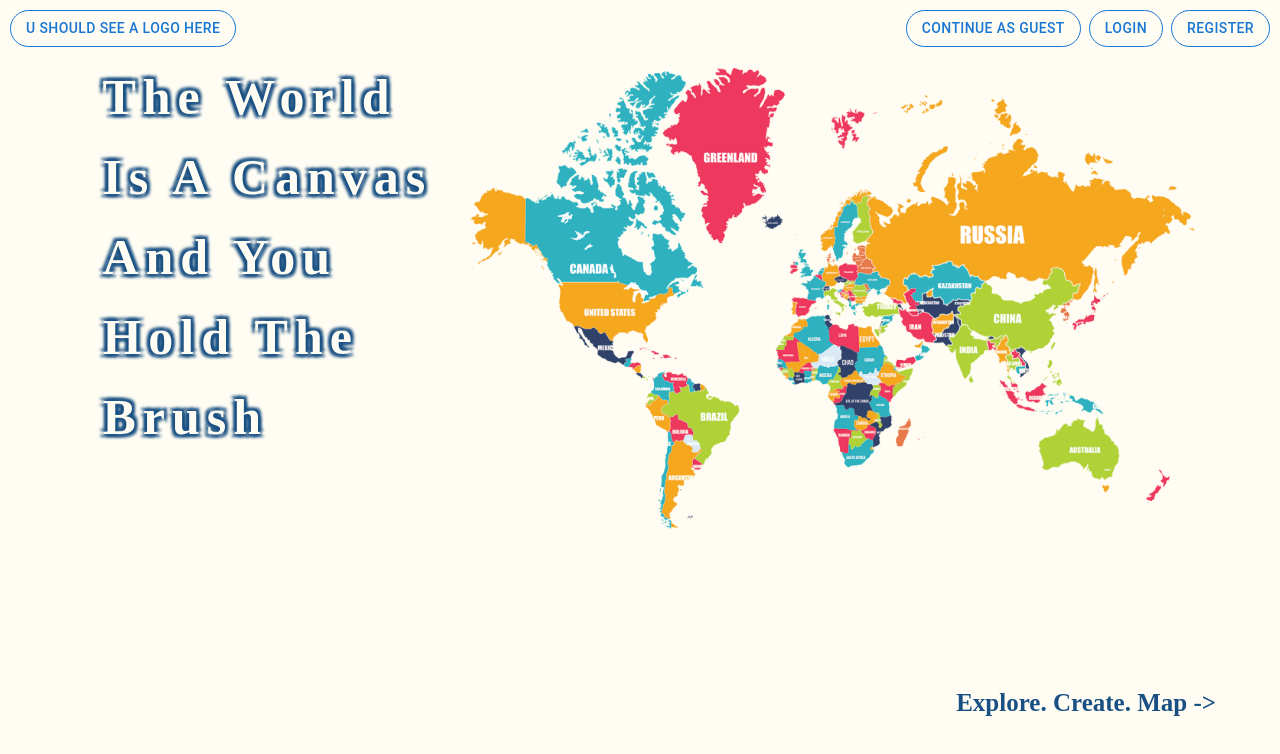
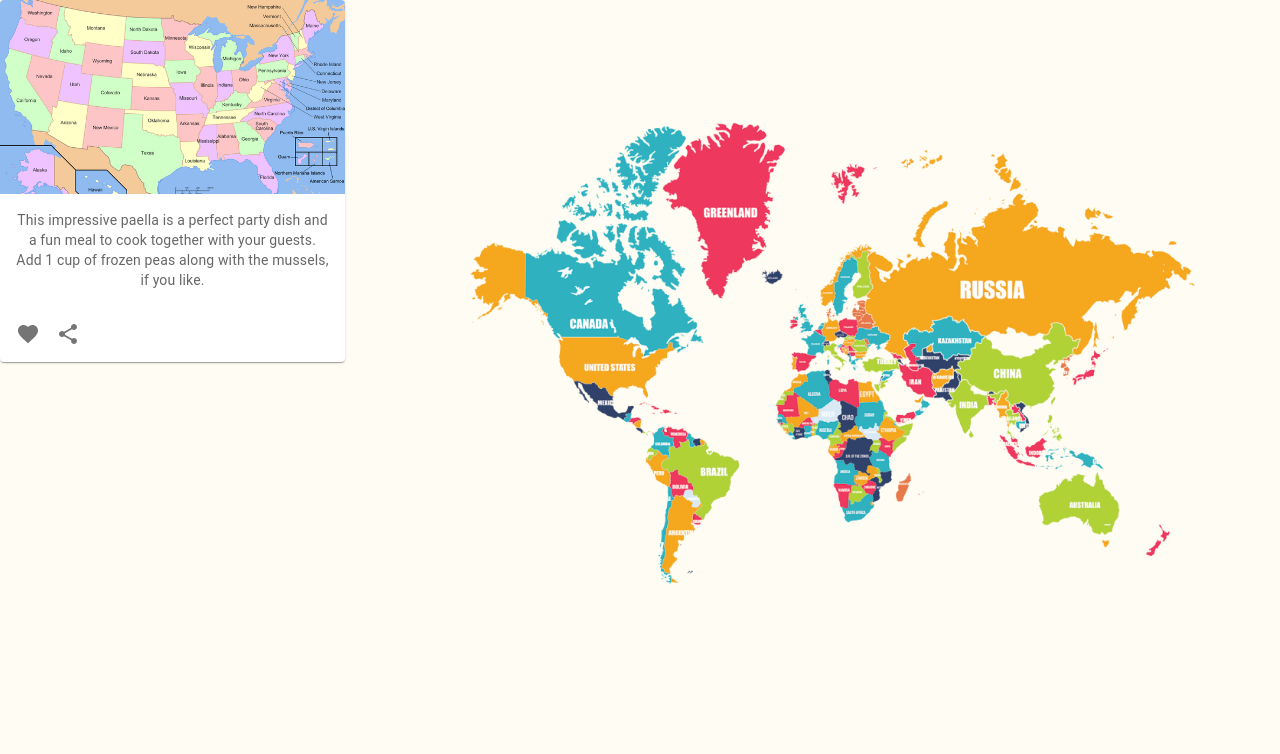
Before and after one commit to AmyLin06/MapArtisan, a React (Create React App) app in the folder client/: page / in a window 1280 px wide. Shown: the top 754 px of the page. Built offline with nearby package versions, Linux system fonts and the light colour scheme; a web font is replaced by a local one.

Commit message:
began creating mapcard component

```diff
--- a/client/src/App.js
+++ b/client/src/App.js
@@ -1,5 +1,6 @@
 // import logo from "./assets/logo.svg";
 import "./App.css";
+import MapCard from "./components/MapCard";
 import SplashScreen from "./screens/SplashScreen";
 
 function App() {
@@ -28,7 +29,8 @@ function App() {
           Learn React
         </a> */}
       </header>
-      <SplashScreen />
+      {/* <SplashScreen /> */}
+      <MapCard></MapCard>
     </div>
   );
 }
--- /dev/null
+++ b/client/src/components/MapCard.js
@@ -0,0 +1,59 @@
+import SampleMap from "../assets/SampleMap.png";
+import * as React from "react";
+import Card from "@mui/material/Card";
+import CardMedia from "@mui/material/CardMedia";
+import CardContent from "@mui/material/CardContent";
+import CardActions from "@mui/material/CardActions";
+import IconButton, { IconButtonProps } from "@mui/material/IconButton";
+import Typography from "@mui/material/Typography";
+import { red } from "@mui/material/colors";
+import FavoriteIcon from "@mui/icons-material/Favorite";
+import ShareIcon from "@mui/icons-material/Share";
+
+export default function MapCard() {
+  const [expanded, setExpanded] = React.useState(false);
+
+  const handleExpandClick = () => {
+    setExpanded(!expanded);
+  };
+
+  return (
+    <Card sx={{ maxWidth: 345 }}>
+      {/* <CardHeader
+        avatar={
+          <Avatar sx={{ bgcolor: red[500] }} aria-label="recipe">
+            R
+          </Avatar>
+        }
+        action={
+          <IconButton aria-label="settings">
+            <MoreVertIcon />
+          </IconButton>
+        }
+        title="Shrimp and Chorizo Paella"
+        subheader="September 14, 2016"
+      /> */}
+      <CardMedia
+        component="img"
+        height="194"
+        image={SampleMap}
+        alt="Map of the US"
+      />
+      <CardContent>
+        <Typography variant="body2" color="text.secondary">
+          This impressive paella is a perfect party dish and a fun meal to cook
+          together with your guests. Add 1 cup of frozen peas along with the
+          mussels, if you like.
+        </Typography>
+      </CardContent>
+      <CardActions disableSpacing>
+        <IconButton aria-label="add to favorites">
+          <FavoriteIcon />
+        </IconButton>
+        <IconButton aria-label="share">
+          <ShareIcon />
+        </IconButton>
+      </CardActions>
+    </Card>
+  );
+}
```
Also changed, not shown: client/src/assets/SampleMap.png (added).
